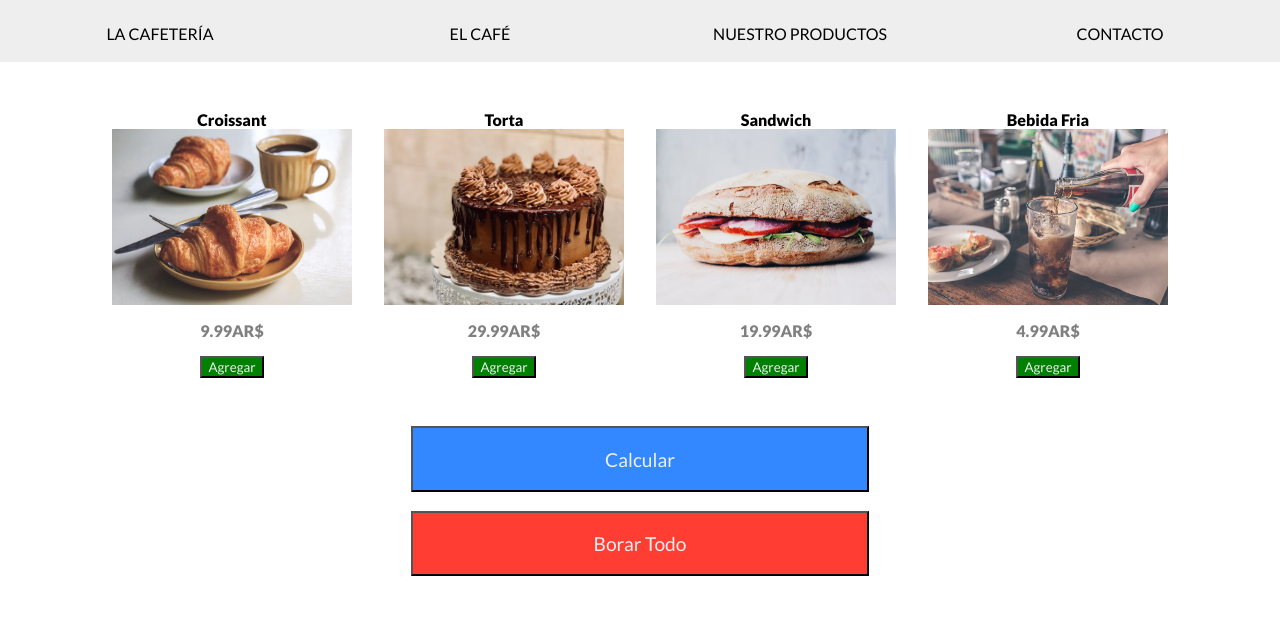
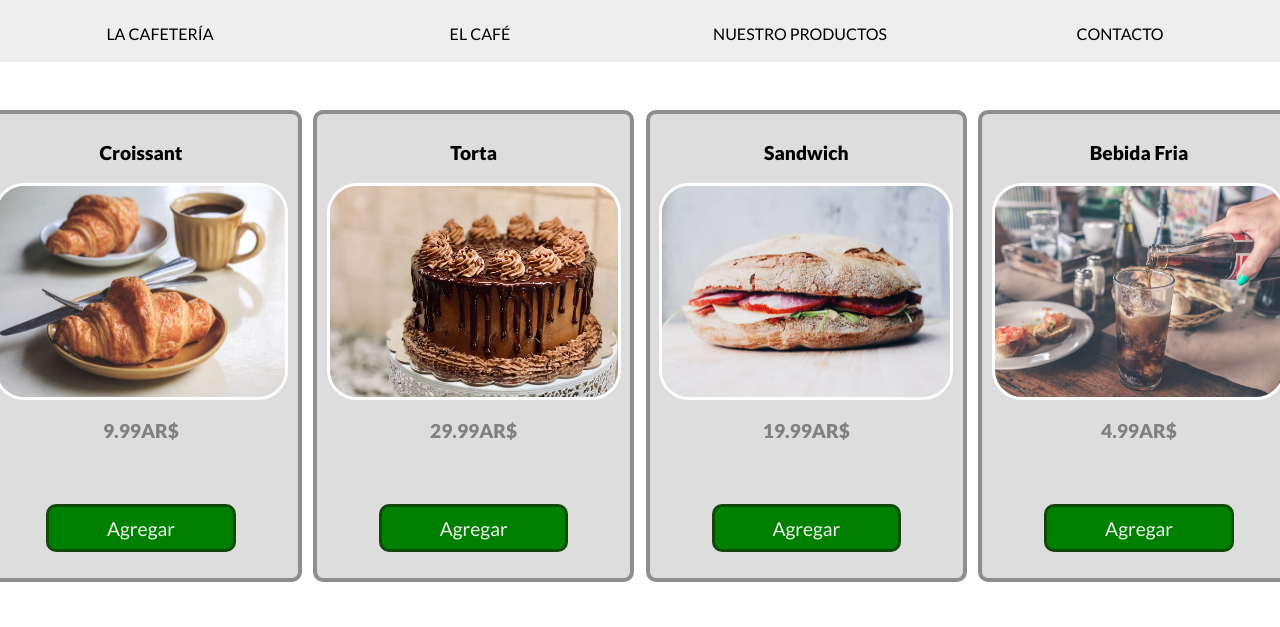
Before and after one commit to Agustin-Pierotti/Cafeteria-proa-A.Pierotti, a plain HTML site: page nuevo-pedido.html in a window 1280 px wide. Shown: the part 124-751 px from the top of the page. Drawn offline with Linux system fonts and the light colour scheme.

Commit message:
lo puse mas bonito

```diff
--- a/nuevo-pedido.html
+++ b/nuevo-pedido.html
@@ -50,18 +50,18 @@
                         <div style="align-items:center; justify-content:center; padding:5px">1</div>
                         <div><button class="amountButtons" style="justify-content: right;" onclick="addAmount(2)">+</button></div>
                     </div>
-                    <div><button id="btn2" class="BotonAgregar off" type="button" onclick="toggleButton(2)">Agregar</button></div>
+                    <button id="btn2" class="BotonAgregar off" type="button" onclick="toggleButton(2)">Agregar</button>
                 </div>
                 <div class="shopItem">
                     <div>Bebida Fria</div>
                     <div><img src="./images/bebidasfrias.avif" class="FoodStuffs" alt="una bebida fria"></div>
                     <div><p style="color:gray;">4.99AR$</p></div>
                     <div id="Amount3" class="amountBox invis">
-                        <div><button class="amountButtons" style="justify-content: left;" onclick="lessAmount(3)">-</button></div>
+                        <button class="amountButtons" style="justify-content: left;" onclick="lessAmount(3)">-</button>
                         <div style="align-items:center; justify-content:center; padding:5px">1</div>
-                        <div><button class="amountButtons" style="justify-content: right;" onclick="addAmount(3)">+</button></div>
+                        <button class="amountButtons" style="justify-content: right;" onclick="addAmount(3)">+</button>
                     </div>
-                    <div><button id="btn3" class="BotonAgregar off" type="button" onclick="toggleButton(3)">Agregar</button></div>
+                    <button id="btn3" class="BotonAgregar off" type="button" onclick="toggleButton(3)">Agregar</button>
                 </div>
             </div>
             <div><button id="botonCalcular" type="button" onclick="calcular()">Calcular</button></div>
--- a/style.css
+++ b/style.css
@@ -69,7 +69,9 @@ section div {
 .FoodStuffs{
     width: 15em;
     height: 11em;
-    padding: 0px 1em;
+    margin: 1em 0.5em auto 0.5em;
+    border-radius: 30px;
+    border: 3px solid #ffffff;
 }
 
 #shopList{
@@ -92,15 +94,31 @@ section div {
     justify-content: center;
     align-items: center;
     flex-direction: column;
+    border-radius: 10px;
+    border: 4px solid rgb(142, 142, 142);
+    height: 29rem;
+    font-size: larger;
+    margin: 0px 0.3em;
+    background-color: #dddddd;
+}
+
+.botonAgregar {
+    padding: 0.5em 3em;
+    display: flex;
+    align-items: flex-end;
+    font-size: 1em;
+    border-radius: 10px;
 }
 
 .on{
     background-color: red;
+    border: 3px solid rgb(114, 11, 11);
     color: #EEEEEE;
 }
 
 .off{
     background-color: green;
+    border: 3px solid rgb(16, 73, 8);
     color: #EEEEEE;
 }
 
@@ -128,7 +146,7 @@ section div {
     margin-bottom: 0.5em;
 }
 .invis{
-    display: none;
+    visibility:hidden;
 }
 .amountButtons{
     display: flex;
```
